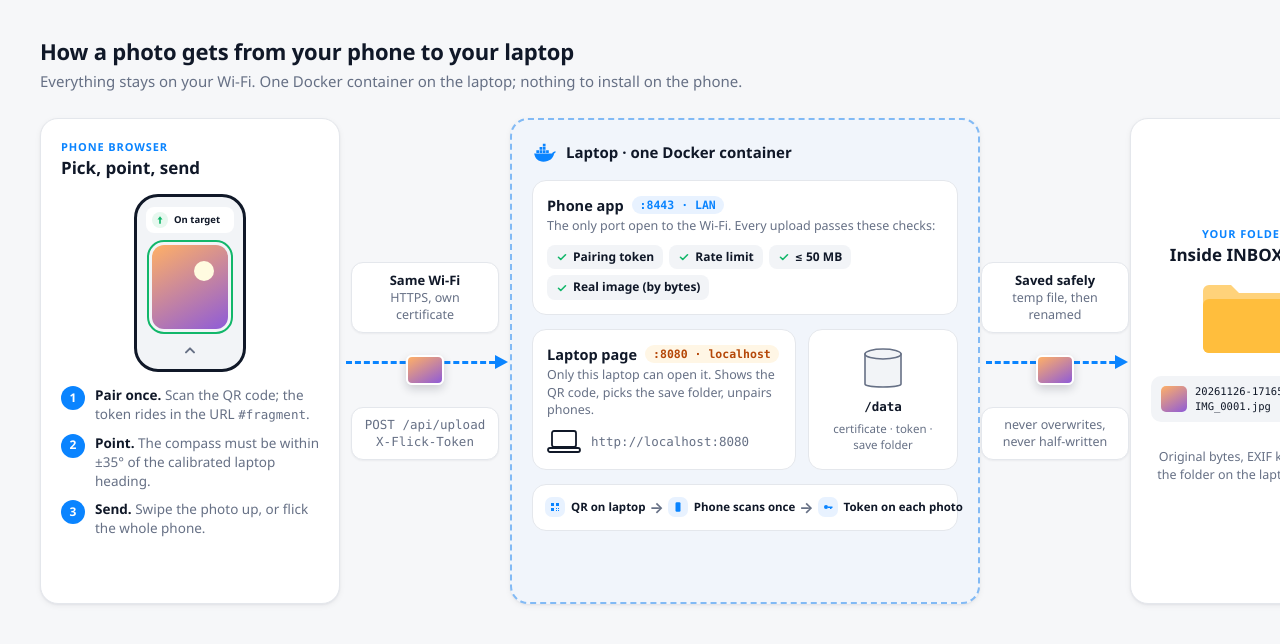
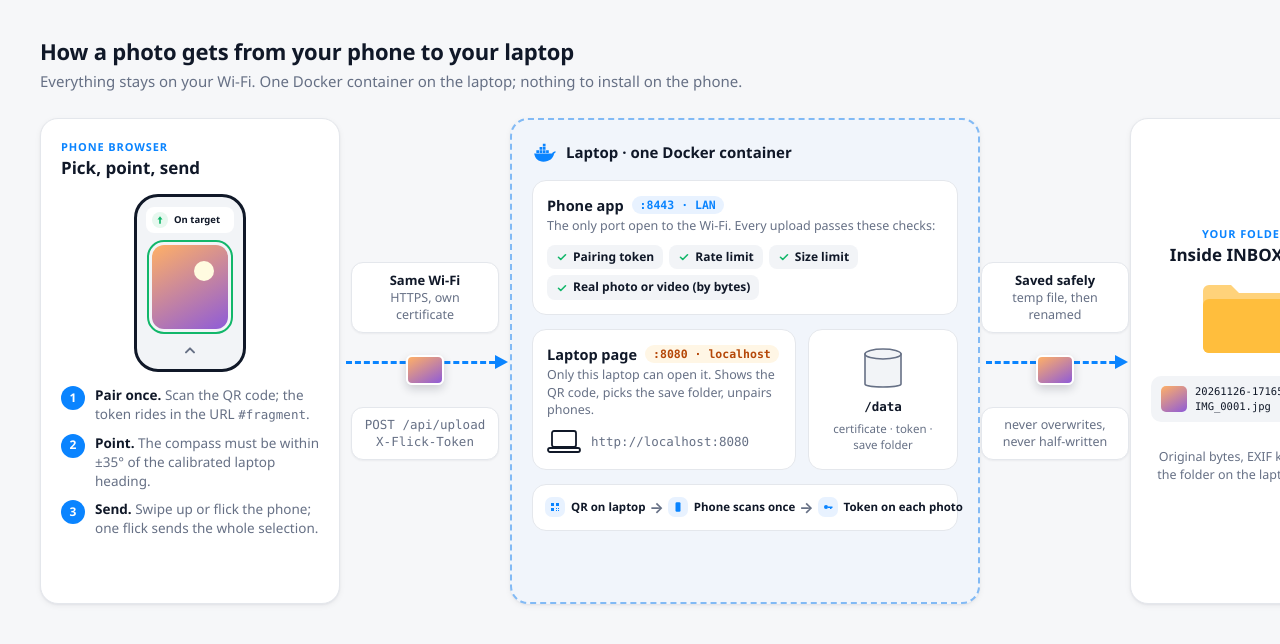
Before and after one commit to rimmelasghar/Flicker, a plain HTML site: page docs/architecture.html in a window 1280 px wide. Shown: the top 644 px of the page. Drawn offline with Linux system fonts and the light colour scheme.

Commit message:
docs: document videos, send-all and MAX_VIDEO_MB
README: tagline, at-a-glance formats (photos up to 50 MB, MP4/MOV
videos up to 2 GB), sending, the "Choose photos & videos" step with
send-all and its switch, and MAX_VIDEO_MB in the configuration table.
AGENTS.md: upload route, 415 wording, config table and allowed types.
Diagram: "Size limit" and "Real photo or video" checks, and the send
step mentions one flick sending the whole selection; re-rendered.

Refs: M7

Co-Authored-By: Claude Opus 5.5 <noreply@anthropic.com>

```diff
--- a/docs/architecture.html
+++ b/docs/architecture.html
@@ -153,7 +153,7 @@
       <ol class="steps">
         <li><span class="num">1</span><span><b>Pair once.</b> Scan the QR code; the token rides in the URL <span class="mono">#fragment</span>.</span></li>
         <li><span class="num">2</span><span><b>Point.</b> The compass must be within ±35° of the calibrated laptop heading.</span></li>
-        <li><span class="num">3</span><span><b>Send.</b> Swipe the photo up, or flick the whole phone.</span></li>
+        <li><span class="num">3</span><span><b>Send.</b> Swipe up or flick the phone; one flick sends the whole selection.</span></li>
       </ol>
     </section>
 
@@ -180,8 +180,8 @@
         <div class="checks">
           <span class="check"><svg viewBox="0 0 24 24"><path d="M5 12.5l4.5 4.5L19 7.5"/></svg>Pairing token</span>
           <span class="check"><svg viewBox="0 0 24 24"><path d="M5 12.5l4.5 4.5L19 7.5"/></svg>Rate limit</span>
-          <span class="check"><svg viewBox="0 0 24 24"><path d="M5 12.5l4.5 4.5L19 7.5"/></svg>≤ 50 MB</span>
-          <span class="check"><svg viewBox="0 0 24 24"><path d="M5 12.5l4.5 4.5L19 7.5"/></svg>Real image (by bytes)</span>
+          <span class="check"><svg viewBox="0 0 24 24"><path d="M5 12.5l4.5 4.5L19 7.5"/></svg>Size limit</span>
+          <span class="check"><svg viewBox="0 0 24 24"><path d="M5 12.5l4.5 4.5L19 7.5"/></svg>Real photo or video (by bytes)</span>
         </div>
       </div>
 
```
Also changed, not shown: docs/assets/architecture-dark.png, docs/assets/architecture-light.png, 2 other files.
